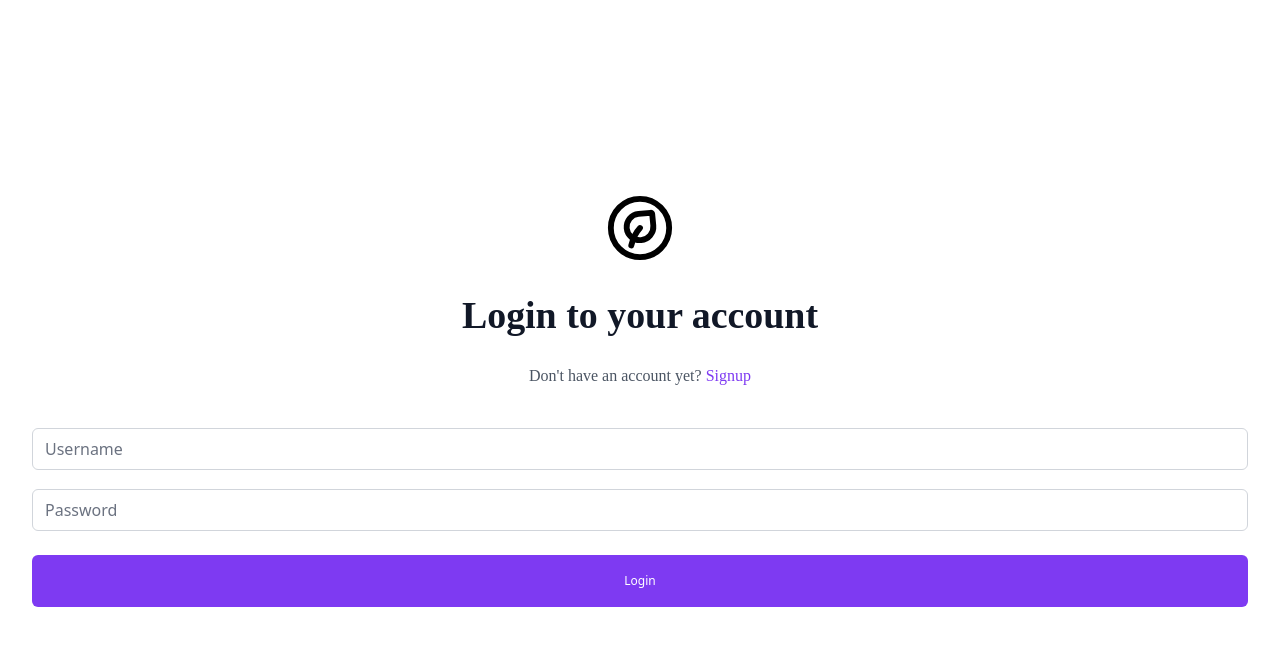
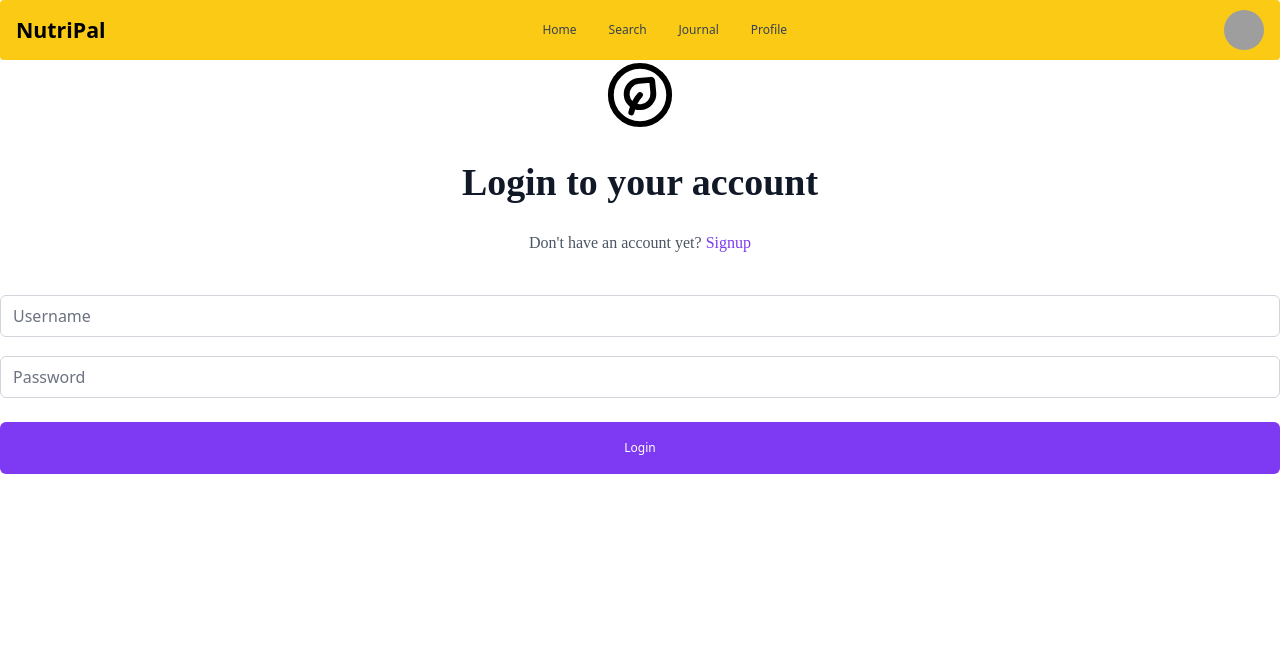
Before and after one commit to toney010319/Food-Journal, a React (Vite) app in the folder frontend/: page /login in a window 1280 px wide. Shown: the top 646 px of the page. Built offline with nearby package versions, Linux system fonts and the light colour scheme; grey boxes are pictures that could not be loaded.

Commit message:
Adding generic navbar no functionality

```diff
--- a/frontend/src/App.jsx
+++ b/frontend/src/App.jsx
@@ -13,6 +13,8 @@ import ProtectedRoute from "./components/ProtectedRoute";
 import Homepage from "./pages/Homepage";
 import Journal from "./pages/Journal";
 import Addmeal from "./components/Addmeal";
+import Navbar from "./components/Navbar";
+import NavbarC from "./components/Navbar";
 
 function App() {
   return (
@@ -53,7 +55,10 @@ function AppContent() {
           <span className="text-xl font-body">{notice}</span>
         </Alert>
       )}
-      <div className="min-h-screen flex items-center justify-center py-12 px-4 sm:px-6 lg:px-8">
+
+      {/* min-h-screen flex items-center justify-center py-12 px-4 sm:px-6 lg:px-8 */}
+      <NavbarC />
+
       <div className="w-full space-y-8">
         <Routes>
           <Route path="/login" element={<Login />} />
@@ -66,7 +71,7 @@ function AppContent() {
           </Route>
         </Routes>
       </div>
-      </div>
+
     </>
   );
 }
```
Lines whose indentation alone changed are shown as unchanged.
